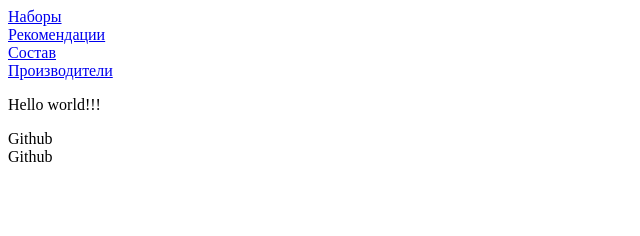
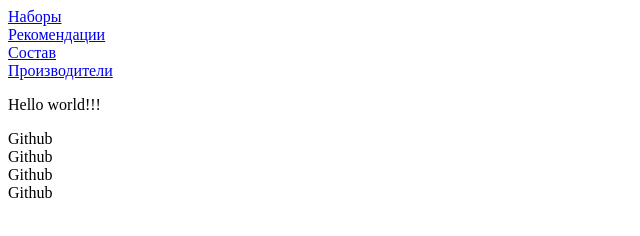
Before and after one commit to PavelName/myFirstRepo, a plain HTML site: page index.html in a window 1280 px wide. Shown: the whole page, without its empty margins (0-640 px from the left). Drawn offline with Linux system fonts and the light colour scheme.

Commit message:
добавление двух длоков в index.html

```diff
--- a/index.html
+++ b/index.html
@@ -30,6 +30,9 @@
     <p>Hello world!!!</p>
     <div id="Github">Github</div>
     <div id="Github2">Github</div>
+    <div id="Github3">Github</div>
+    <div id="Github4">Github</div>
+
 </body>
 
 </html>
```
